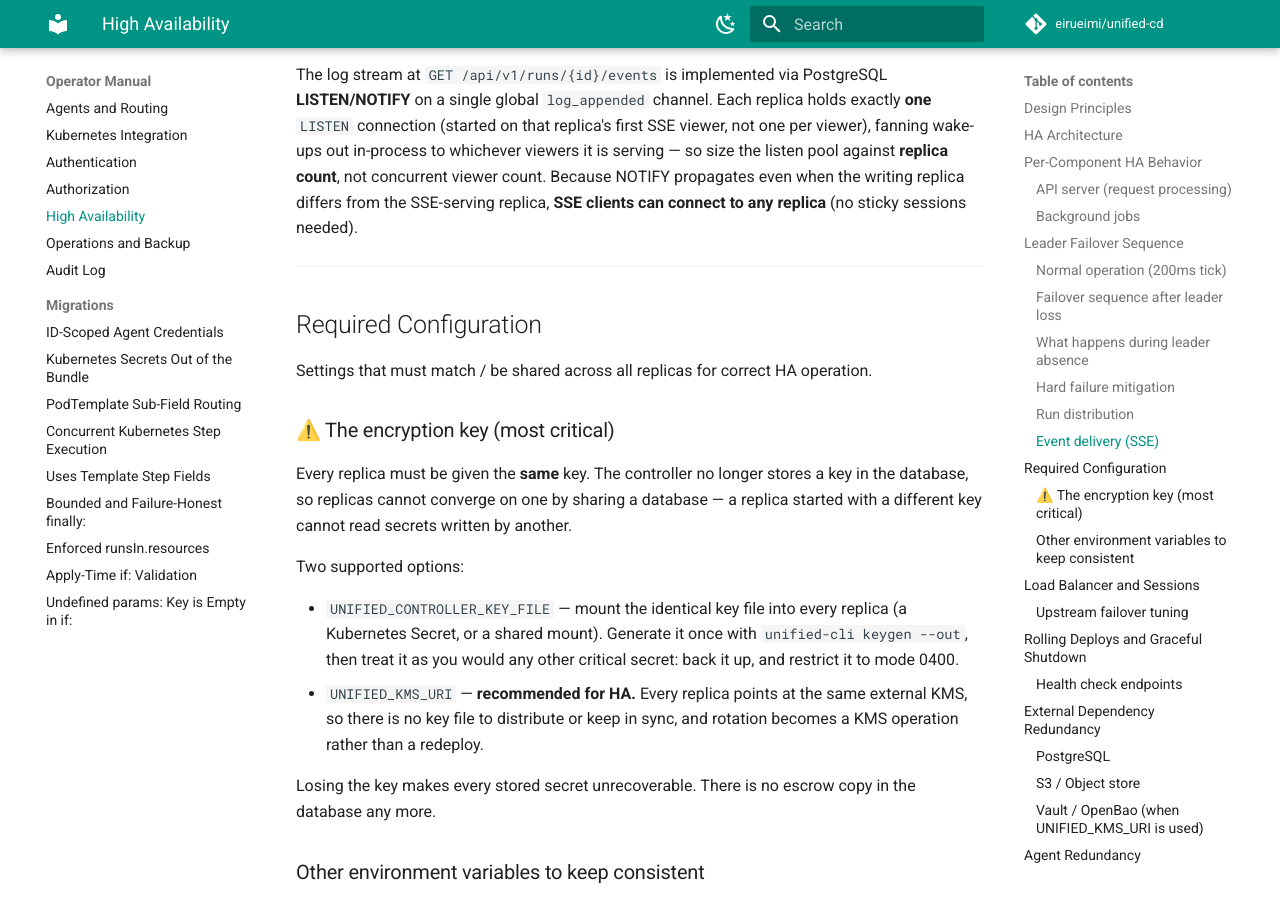
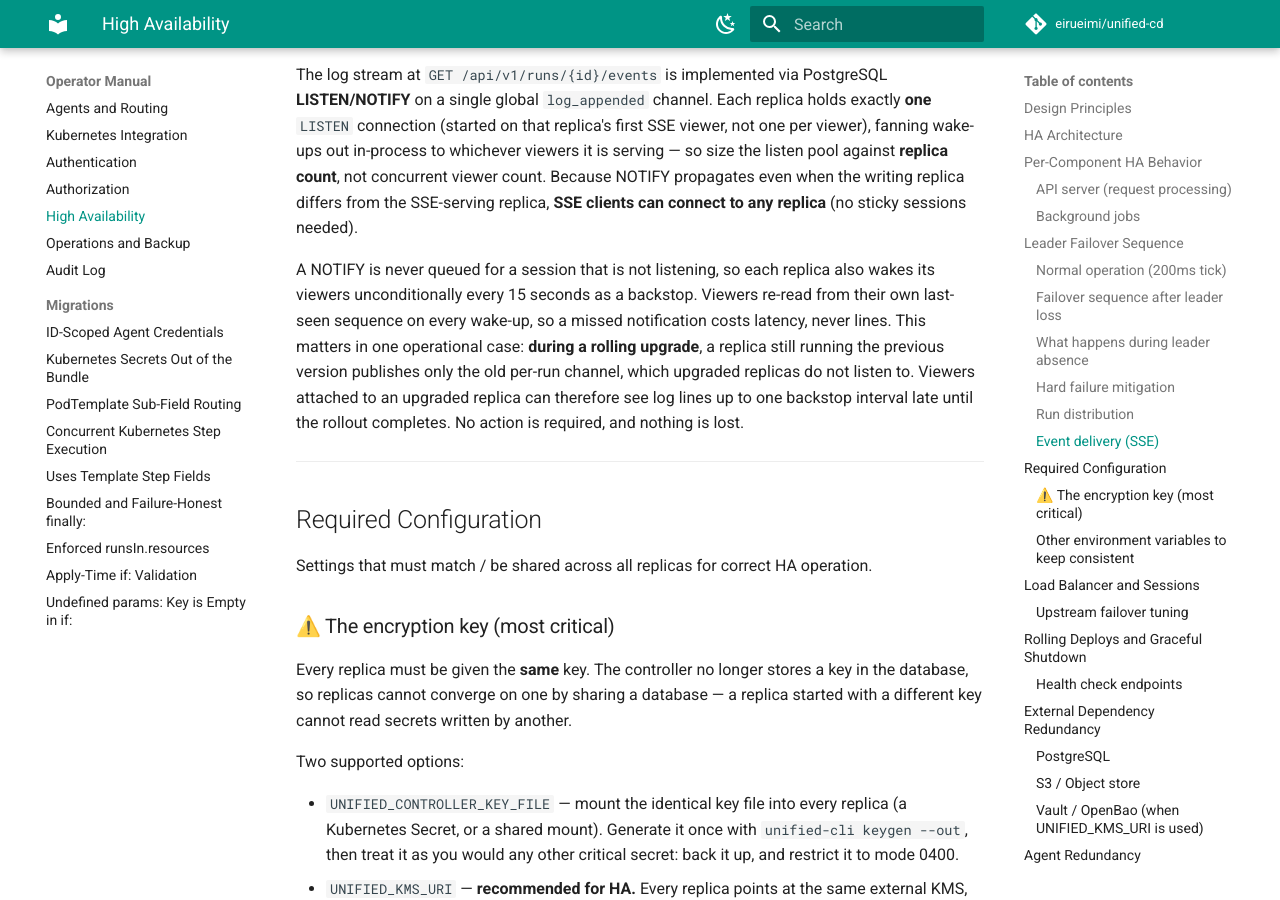
Before and after one commit to eirueimi/unified-cd, an MkDocs documentation site: the page built from docs/operator-manual/high-availability.md, in a window 1280 px wide and 900 px high, scrolled down 5035 px. Built offline with MkDocs 1.6.1 and Material for MkDocs 9.7.7, drawn with Linux system fonts in a browser that asks for light colours; comment, search, counter and statistics services are not loaded.

Commit message:
docs(ha): record the 15s wake-up backstop and its rolling-upgrade case
Operators reading the SSE section should know why a log tail can briefly
run a few seconds behind during a rollout, and that it is bounded and
lossless rather than something to page on.

Co-Authored-By: Claude Opus 5 <noreply@anthropic.com>

```diff
--- a/docs/operator-manual/high-availability.md
+++ b/docs/operator-manual/high-availability.md
@@ -183,6 +183,15 @@ serving — so size the listen pool against **replica count**, not concurrent
 viewer count.
 Because NOTIFY propagates even when the writing replica differs from the SSE-serving replica,
 **SSE clients can connect to any replica** (no sticky sessions needed).
+
+A NOTIFY is never queued for a session that is not listening, so each replica also
+wakes its viewers unconditionally every 15 seconds as a backstop. Viewers re-read
+from their own last-seen sequence on every wake-up, so a missed notification costs
+latency, never lines. This matters in one operational case: **during a rolling
+upgrade**, a replica still running the previous version publishes only the old
+per-run channel, which upgraded replicas do not listen to. Viewers attached to an
+upgraded replica can therefore see log lines up to one backstop interval late until
+the rollout completes. No action is required, and nothing is lost.
 
 ---
 
```
